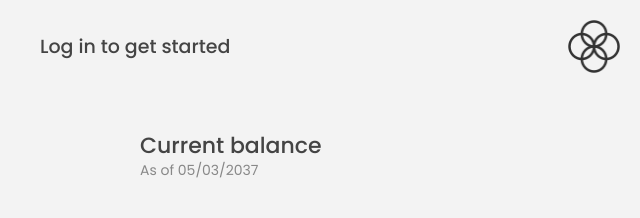
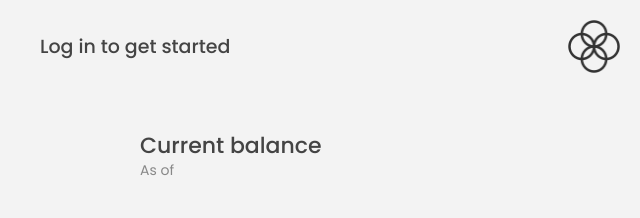
Before and after one commit to shrutidhungana/bankist, a plain HTML site: page starter/index.html in a window 1280 px wide. Shown: the top 218 px of the page, 0-640 px from the left. Drawn offline with Linux system fonts and the light colour scheme.

Commit message:
Completed the project

```diff
--- a/starter/index.html
+++ b/starter/index.html
@@ -42,7 +42,7 @@
         <div>
           <p class="balance__label">Current balance</p>
           <p class="balance__date">
-            As of <span class="date">05/03/2037</span>
+            As of <span class="date"></span>
           </p>
         </div>
         <p class="balance__value">0000€</p>
--- a/starter/script.js
+++ b/starter/script.js
@@ -236,7 +236,7 @@ btnLogin.addEventListener("click", function (e) {
       day: "numeric",
       month: "numeric",
       year: "numeric",
-      // weekday: 'long',
+      //  weekday: 'long',
     };
     // const locale = navigator.language;
     // console.log(locale);
```
